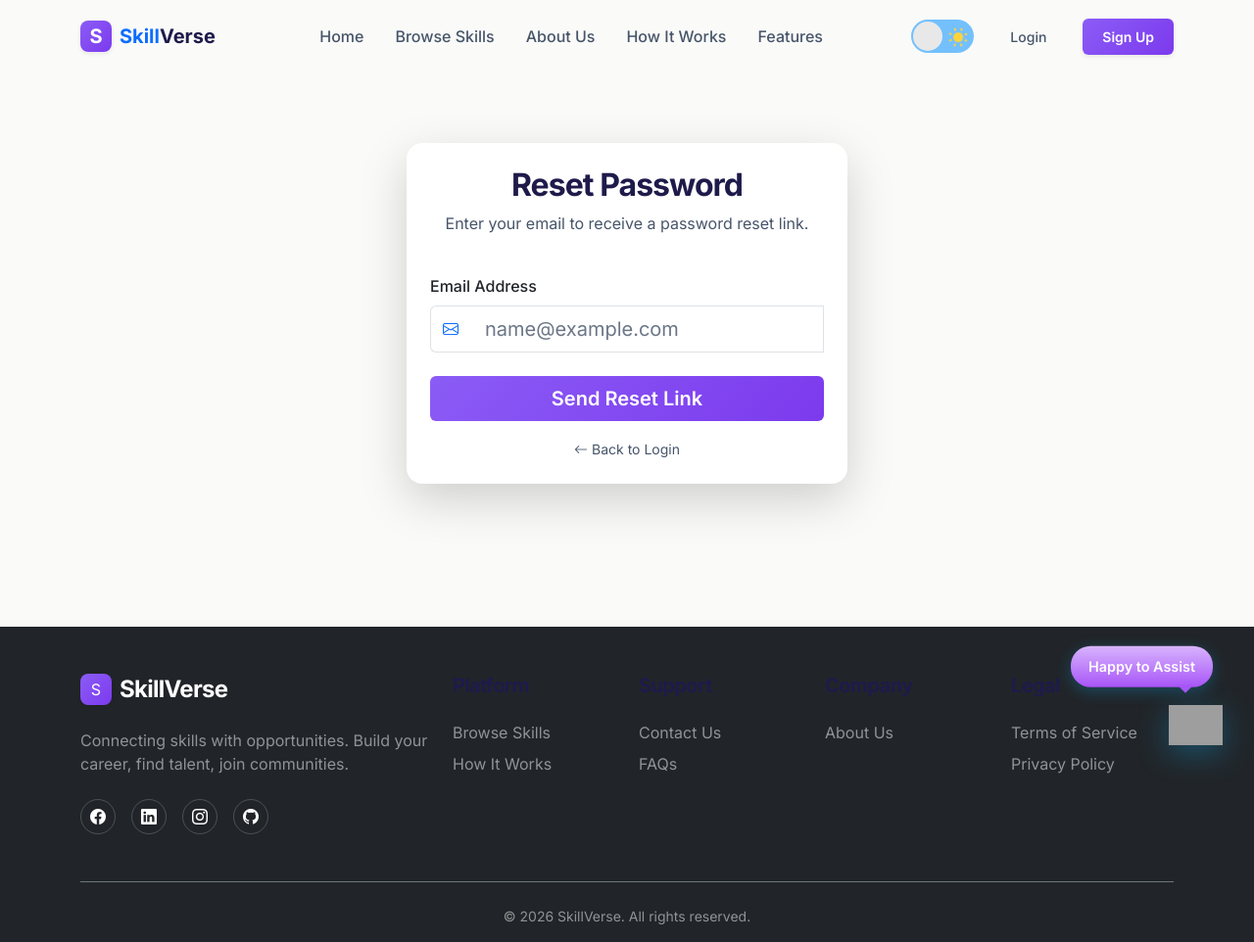
After one commit to dakshbhavsar0007/SkillVerse, a Flask app: page /auth/reset_password in a window 1280 px wide. The commit adds this page. Shown: the whole page at 98% size. Run offline with Flask 3, Linux system fonts and the light colour scheme; grey boxes are pictures that could not be loaded.

Commit message:
Implement forgot password functionality

```diff
--- a/routes.py
+++ b/routes.py
@@ -429,6 +429,53 @@ def google_callback():
         return redirect(url_for('auth.login'))
 
 
+@auth_bp.route('/reset_password', methods=['GET', 'POST'])
+def reset_password_request():
+    """Handle reset password request"""
+    if current_user.is_authenticated:
+        return redirect(url_for('main.index'))
+
+    if request.method == 'POST':
+        email = request.form.get('email')
+        user = User.query.filter_by(email=email).first()
+        if user:
+            token = user.get_reset_token()
+            from email_utils import send_password_reset_email
+            send_password_reset_email(user, token)
+
+        # Flash message for both cases (security: don't reveal if email exists)
+        flash('Check your email for the instructions to reset your password', 'info')
+        return redirect(url_for('auth.login'))
+
+    return render_template('auth/reset_password_request.html')
+
+
+@auth_bp.route('/reset_password/<token>', methods=['GET', 'POST'])
+def reset_password_token(token):
+    """Handle password reset with token"""
+    if current_user.is_authenticated:
+        return redirect(url_for('main.index'))
+
+    user = User.verify_reset_token(token)
+    if not user:
+        flash('That is an invalid or expired token', 'warning')
+        return redirect(url_for('auth.reset_password_request'))
+
+    if request.method == 'POST':
+        password = request.form.get('password')
+        confirm_password = request.form.get('confirm_password')
+
+        if password != confirm_password:
+            flash('Passwords must match', 'danger')
+            return render_template('auth/reset_password.html', token=token) # Pass token back if validation fails? URL usually sufficient
+
+        user.set_password(password)
+        db.session.commit()
+        flash('Your password has been updated! You are now able to log in', 'success')
+        return redirect(url_for('auth.login'))
+
+    return render_template('auth/reset_password.html', token=token)
+
 @auth_bp.route('/logout')
 @login_required
 def logout():
--- a/templates/auth/login.html
+++ b/templates/auth/login.html
@@ -118,7 +118,8 @@
                         Remember Me
                     </label>
                 </div>
-                <a href="#" class="text-muted text-decoration-none small">Forgot Password?</a>
+                <a href="{{ url_for('auth.reset_password_request') }}"
+                    class="text-muted text-decoration-none small">Forgot Password?</a>
             </div>
 
             <!-- Submit Button with Enhanced Hover Effects -->
--- /dev/null
+++ b/templates/auth/reset_password_request.html
@@ -0,0 +1,56 @@
+{% extends 'base.html' %}
+
+{% block title %}Reset Password - SkillVerse{% endblock %}
+
+{% block content %}
+<div class="container d-flex justify-content-center align-items-center" style="min-height: 80vh;">
+    <div class="card shadow-lg border-0 rounded-4 p-4" style="max-width: 450px; width: 100%;">
+        <div class="text-center mb-4">
+            <h2 class="fw-bold mb-2">Reset Password</h2>
+            <p class="text-muted">Enter your email to receive a password reset link.</p>
+        </div>
+
+        <form method="POST" action="{{ url_for('auth.reset_password_request') }}" class="needs-validation" novalidate>
+            <div class="mb-4">
+                <label for="email" class="form-label fw-medium">Email Address</label>
+                <div class="input-group">
+                    <span class="input-group-text bg-light border-end-0"><i
+                            class="bi bi-envelope text-primary"></i></span>
+                    <input type="email" class="form-control form-control-lg border-start-0" id="email" name="email"
+                        placeholder="name@example.com" required>
+                    <div class="invalid-feedback">
+                        Please enter a valid email address.
+                    </div>
+                </div>
+            </div>
+
+            <button type="submit" class="btn btn-primary w-100 py-2 fs-5 fw-semibold mb-3">
+                Send Reset Link
+            </button>
+
+            <div class="text-center">
+                <a href="{{ url_for('auth.login') }}" class="text-decoration-none text-muted small">
+                    <i class="bi bi-arrow-left me-1"></i>Back to Login
+                </a>
+            </div>
+        </form>
+    </div>
+</div>
+
+<script>
+    // Validation
+    (function () {
+        'use strict'
+        var forms = document.querySelectorAll('.needs-validation')
+        Array.prototype.slice.call(forms).forEach(function (form) {
+            form.addEventListener('submit', function (event) {
+                if (!form.checkValidity()) {
+                    event.preventDefault()
+                    event.stopPropagation()
+                }
+                form.classList.add('was-validated')
+            }, false)
+        })
+    })()
+</script>
+{% endblock %}
```
Also changed, not shown: email_utils.py (+21 -0 lines), models.py (+30 -0 lines), templates/auth/reset_password.html (added, +85 -0 lines), templates/emails/reset_password.html (added, +20 -0 lines).
